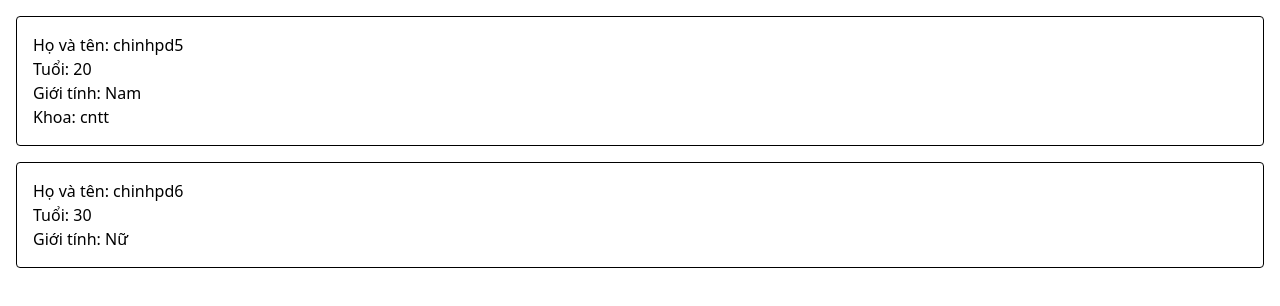
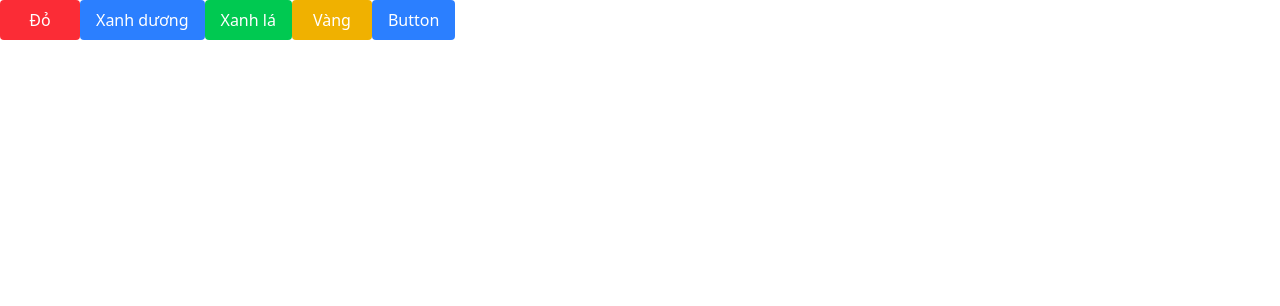
Before and after one commit to chinhpd5/WEB502, a React (Vite) app in the folder WD20309/: page / in a window 1280 px wide. Shown: the top 306 px of the page. Built offline with nearby package versions, Linux system fonts and the light colour scheme.

Commit message:
props Button

```diff
--- a/WD20309/src/App.tsx
+++ b/WD20309/src/App.tsx
@@ -1,11 +1,19 @@
-import ShowInfo from "./components/ShowInfo"
+import Button from "./components/Button"
 
 function App() {
 
+  const handleClick = ():void => {
+    console.log("Click!!!!");
+
+  }
+
   return (
    <>
-    <ShowInfo name="chinhpd5" age={20} gender={true} major="cntt"/>
-    <ShowInfo name="chinhpd6" age={30} gender={false} />
+    <Button onClick={handleClick} color="red">Đỏ</Button>
+    <Button color="blue">Xanh dương</Button>
+    <Button color="green">Xanh lá</Button>
+    <Button color="yellow">Vàng</Button>
+    <Button>Button</Button>
    </>
   )
 }
--- /dev/null
+++ b/WD20309/src/components/Button.tsx
@@ -0,0 +1,32 @@
+import React from 'react'
+
+type PropsType = {
+  children: React.ReactNode,
+  color?: string,
+  onClick?: () => void
+}
+
+const renderColor = (color: string='blue'):string => {
+  switch (color) {
+    case 'red':
+      return `bg-red-500 hover:bg-red-600`
+    case 'blue':
+      return `bg-blue-500 hover:bg-blue-600`
+    case 'green':
+      return `bg-green-500 hover:bg-green-600`
+    case 'yellow':
+      return `bg-yellow-500 hover:bg-yellow-600`
+    default:
+      return `bg-blue-500 hover:bg-blue-600`
+  }
+}
+
+function Button(props: PropsType) {
+  return (
+    <button onClick={props.onClick} className={`${renderColor(props.color)} px-4 py-2 rounded text-white  min-w-20 cursor-pointer`}>
+      {props.children}
+    </button>
+  )
+}
+
+export default Button
```
